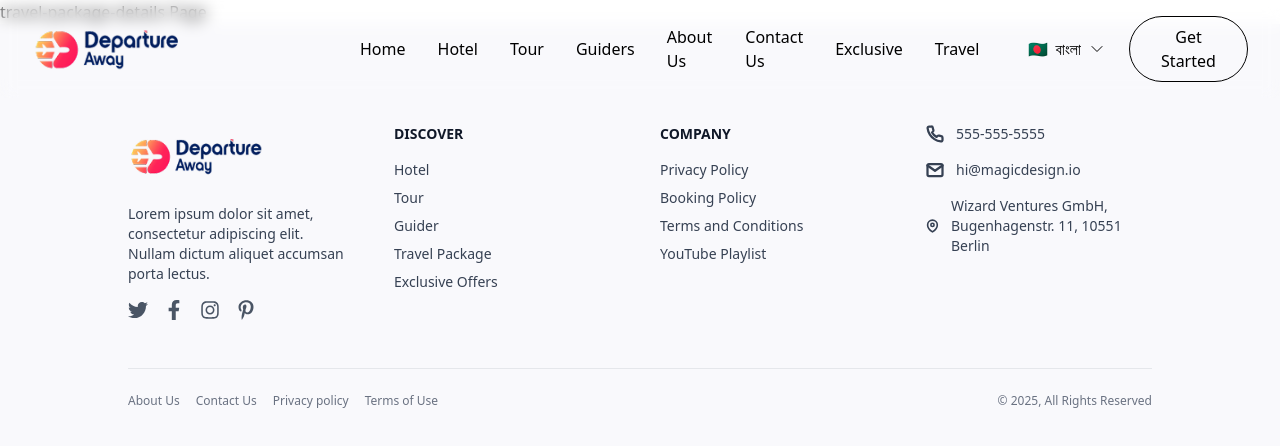
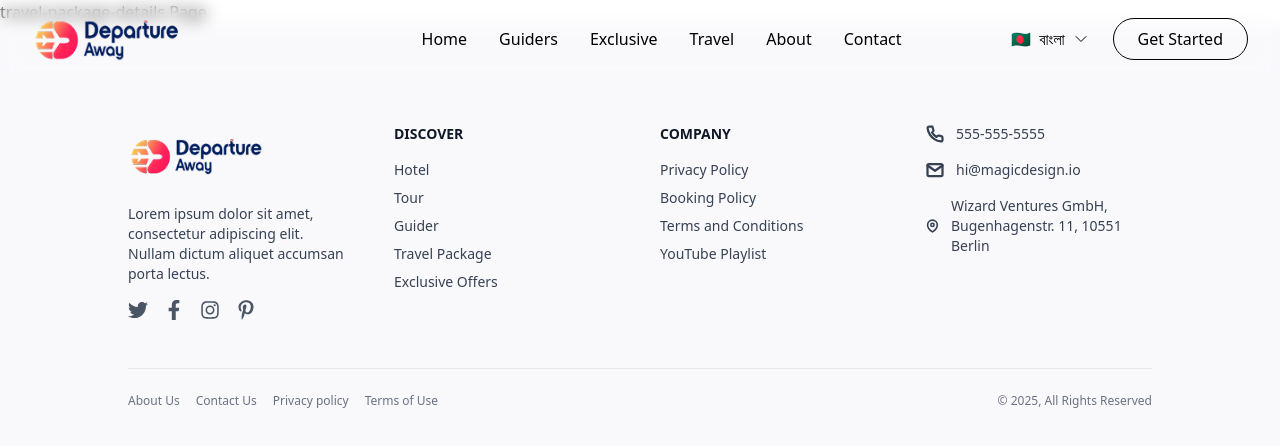
Before and after one commit to ABID066/departure-away, a Next.js app: page /shared/travel-package-details in a window 1280 px wide. Shown: the top 446 px of the page. Built offline with nearby package versions, Linux system fonts and the light colour scheme.

Commit message:
edit in navbar

```diff
--- a/app/components/Navber/Navbar.jsx
+++ b/app/components/Navber/Navbar.jsx
@@ -13,13 +13,11 @@ export default function Navbar() {
 
     const navigation = [
         { name: 'Home', href: '/' },
-        { name: 'Hotel', href: '/hotel' },
-        { name: 'Tour', href: '/tour' },
         { name: 'Guiders', href: '/guiders' },
-        { name: 'About Us', href: '/about' },
-        { name: 'Contact Us', href: '/contact' },
         { name: 'Exclusive', href: '/exclusive-offers' },
         { name: 'Travel', href: '/travel-packages' },
+        { name: 'About', href: '/about' },
+        { name: 'Contact', href: '/contact' },
     ];
 
     const languages = [
--- a/app/shared/travel-package-details/page.jsx
+++ b/app/shared/travel-package-details/page.jsx
@@ -3,7 +3,7 @@ import React from 'react';
 const Page = () => {
     return (
         <div>
-            <h1>travel-package-details Page</h1>
+            <h1 >travel-package-details Page</h1>
         </div>
     );
 };
```
